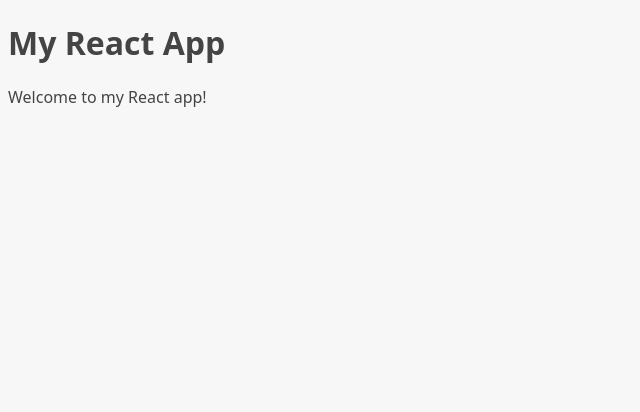
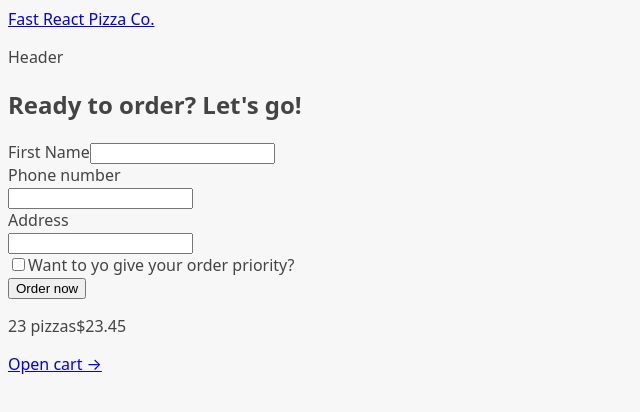
Before and after one commit to dcvieira/fast-react-pizza, a React (Vite) app: page /order/new in a window 1280 px wide. Shown: the top 412 px of the page, without its empty margins (0-640 px from the left). Built offline with nearby package versions, Linux system fonts and the light colour scheme.

Commit message:
create app layout

```diff
--- a/package.json
+++ b/package.json
@@ -11,7 +11,8 @@
   },
   "dependencies": {
     "react": "^18.2.0",
-    "react-dom": "^18.2.0"
+    "react-dom": "^18.2.0",
+    "react-router-dom": "^6.28.1"
   },
   "devDependencies": {
     "@types/react": "^18.2.15",
--- a/src/App.jsx
+++ b/src/App.jsx
@@ -1,8 +1,41 @@
-export default function App() {
-  return (
-    <div>
-      <h1>My React App</h1>
-      <p>Welcome to my React app!</p>
-    </div>
-  );
+import { createBrowserRouter, RouterProvider } from "react-router-dom";
+import Home from "./ui/Home";
+import Menu from "./features/menu/Menu";
+import Cart from "./features/cart/Cart";
+import CreateOrder from "./features/order/CreateOrder";
+import Order from "./features/order/Order";
+import AppLayout from "./ui/AppLayout";
+
+const router = createBrowserRouter([
+  {
+    element: <AppLayout />,
+    children: [
+      {
+        path: "/",
+        element: <Home />,
+      },
+      {
+        path: "/menu",
+        element: <Menu />,
+      },
+      {
+        path: "/cart",
+        element: <Cart />,
+      },
+      {
+        path: "/order/new",
+        element: <CreateOrder />,
+      },
+      {
+        path: "/order/:orderId",
+        element: <Order />,
+      },
+    ],
+  },
+]);
+
+function App() {
+  return <RouterProvider router={router} />;
 }
+
+export default App;
--- a/src/features/cart/CartOverview.jsx
+++ b/src/features/cart/CartOverview.jsx
@@ -1,3 +1,5 @@
+import { Link } from "react-router-dom";
+
 function CartOverview() {
   return (
     <div>
@@ -5,7 +7,7 @@
         <span>23 pizzas</span>
         <span>$23.45</span>
       </p>
-      <a href="#">Open cart &rarr;</a>
+      <Link to="/cart">Open cart &rarr;</Link>
     </div>
   );
 }
--- a/src/features/order/CreateOrder.jsx
+++ b/src/features/order/CreateOrder.jsx
@@ -1,4 +1,4 @@
-import { useState } from "react";
+// import { useState } from "react";
 
 // https://uibakery.io/regex-library/phone-number
 const isValidPhone = (str) =>
@@ -36,7 +36,7 @@
 
   return (
     <div>
-      <h2>Ready to order? Let's go!</h2>
+      <h2>Ready to order? Let&apos;s go!</h2>
 
       <form>
         <div>
--- /dev/null
+++ b/src/ui/AppLayout.jsx
@@ -0,0 +1,17 @@
+import Header from "./Header";
+import CartOverview from "../features/cart/CartOverview";
+import { Outlet } from "react-router-dom";
+
+function AppLayout() {
+  return (
+    <div>
+      <Header />
+      <main>
+        <Outlet />
+      </main>
+      <CartOverview />
+    </div>
+  );
+}
+
+export default AppLayout;
--- a/src/ui/Error.jsx
+++ b/src/ui/Error.jsx
@@ -1,4 +1,4 @@
-import { useNavigate } from 'react-router-dom';
+import { useNavigate } from "react-router-dom";
 
 function NotFound() {
   const navigate = useNavigate();
--- /dev/null
+++ b/src/ui/Header.jsx
@@ -0,0 +1,12 @@
+import { Link } from "react-router-dom";
+
+function Header() {
+  return (
+    <header>
+      <Link to="/">Fast React Pizza Co.</Link>
+      <p>Header</p>
+    </header>
+  );
+}
+
+export default Header;
```
Also changed, not shown: .eslintrc.cjs, 1 other file (tests, documents, lock files or other folders).
